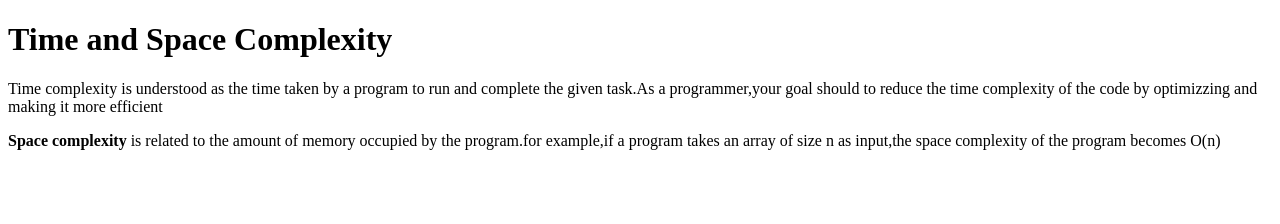
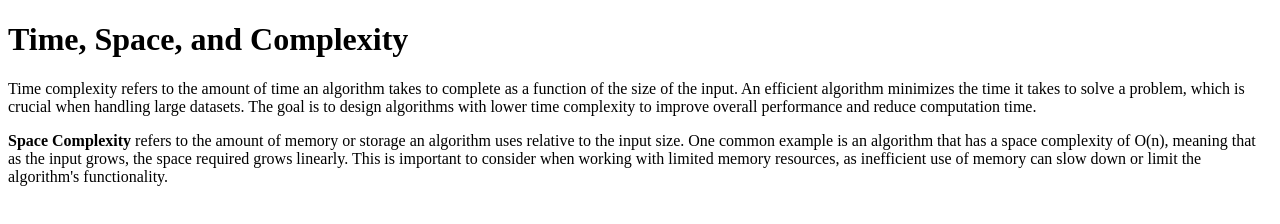
Before and after one commit to acciojob/time-and-space-complexity-shalanubale, a website: page main.html in a window 1280 px wide. Drawn offline with Linux system fonts and the light colour scheme.

Commit message:
created a submission

```diff
--- a/main.html
+++ b/main.html
@@ -10,7 +10,8 @@
 	<!-- the entire body must be written by student -->
     <script type="text/javascript" src="./script.js">
 </script>
-<h1>Time and Space Complexity</h1>
-	<p>Time complexity is understood as the time taken by a program to run and complete the given task.As a programmer,your goal should to reduce the time complexity of the code by optimizzing and making it more efficient</p>
-	<p><b>Space complexity</b> is related to the amount of memory occupied by the program.for example,if a program takes an array of size n as input,the space complexity of the program becomes O(n)</p>
+<h1>Time, Space, and Complexity</h1>
+
+    <p>Time complexity refers to the amount of time an algorithm takes to complete as a function of the size of the input. An efficient algorithm minimizes the time it takes to solve a problem, which is crucial when handling large datasets. The goal is to design algorithms with lower time complexity to improve overall performance and reduce computation time.</p>
+	<p><b>Space Complexity</b> refers to the amount of memory or storage an algorithm uses relative to the input size. One common example is an algorithm that has a space complexity of O(n), meaning that as the input grows, the space required grows linearly. This is important to consider when working with limited memory resources, as inefficient use of memory can slow down or limit the algorithm's functionality.</p>
 </html>
```
